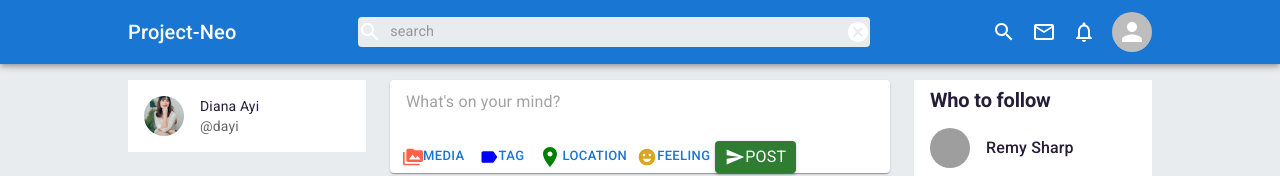
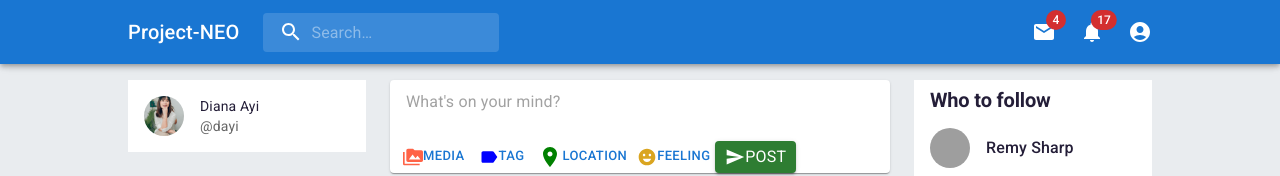
Before and after one commit to jpzambranoleon/project-neo-front-end, a React (Create React App) app: page / in a window 1280 px wide. Shown: the top 176 px of the page. Built offline with nearby package versions, Linux system fonts and the light colour scheme; grey boxes are pictures that could not be loaded.

Commit message:
updated Navbar.jsx

```diff
--- a/src/components/Navbar.jsx
+++ b/src/components/Navbar.jsx
@@ -1,55 +1,48 @@
-import { Cancel, MailOutlined, NotificationsOutlined, Search } from "@mui/icons-material";
-import { alpha, AppBar, Avatar, Badge, InputBase, Toolbar, Typography } from "@mui/material"
-import { makeStyles } from "@mui/styles";
+import { AccountCircle, Cancel, Mail, Notifications, Search } from "@mui/icons-material";
+import { alpha, AppBar, Avatar, Badge, InputBase, Toolbar, Typography, styled, Box, IconButton, CardMedia, CardActionArea } from "@mui/material"
 import { useState } from "react";
 
-const useStyles = makeStyles((theme) => ({
-    logoLg: {
-        display: "none",
-        [theme.breakpoints.up("sm")]: {
-            display: "block",
+const SearchField = styled('div')(({ theme }) => ({
+    position: 'relative',
+    borderRadius: theme.shape.borderRadius,
+    backgroundColor: alpha(theme.palette.common.white, 0.15),
+    '&:hover': {
+      backgroundColor: alpha(theme.palette.common.white, 0.25),
+    },
+    marginRight: theme.spacing(2),
+    marginLeft: 0,
+    width: '100%',
+    [theme.breakpoints.up('sm')]: {
+      marginLeft: theme.spacing(3),
+      width: 'auto',
+    },
+}));
+
+const SearchIconWrapper = styled('div')(({ theme }) => ({
+    padding: theme.spacing(0, 2),
+    height: '100%',
+    position: 'absolute',
+    pointerEvents: 'none',
+    display: 'flex',
+    alignItems: 'center',
+    justifyContent: 'center',
+}));
+
+const StyledInputBase = styled(InputBase)(({ theme }) => ({
+    color: 'inherit',
+    '& .MuiInputBase-input': {
+        padding: theme.spacing(1, 1, 1, 0),
+        // vertical padding + font size from searchIcon
+        paddingLeft: `calc(1em + ${theme.spacing(4)})`,
+        transition: theme.transitions.create('width'),
+        width: '100%',
+        [theme.breakpoints.up('md')]: {
+        width: '20ch',
         },
     },
-    logoSm:{
-        display: "block",
-        [theme.breakpoints.up("sm")]: {
-            display: "none",
-        },
-    },
-    search: {
-        display: "flex",
-        alignItems: "center",
-        backgroundColor: alpha("#e9ecef", 1),
-        '&:hover': {
-            backgroundColor: alpha("#e9ecef", 0.75),
-        },
-        borderRadius: theme.shape.borderRadius,
-        width: "50%",
-        [theme.breakpoints.down("sm")]: {
-            display: (props) => (props.open ? "flex" : "none"),
-            width: "70%",
-        },
-    },
-    cancel: {
-        [theme.breakpoints.up("sm")]: {
-            display: "none",
-        }
-    },
-    searchButton: {
-        marginRight: theme.spacing(2),
-        [theme.breakpoints.up("sm")]: {
-            display: "none"
-        }
-    },
-    icons: {
-        alignItems: "center",
-        display: (props) => (props.open ? "none" : "flex")
-    }
-}))
+}));
 
 const Navbar = () => {
-    const [open, setOpen] = useState(false);
-    const classes = useStyles({ open });
     return (
         <AppBar>
             <Toolbar
@@ -59,27 +52,50 @@
                     width: "80%",
                     margin: "0 auto"
                 }}>
-                <Typography variant="h6" className={classes.logoLg}>
-                    Project-Neo
+                <Typography
+                    variant="h6"
+                    noWrap
+                    component="div"
+                    sx={{ display: { xs: 'block', sm: 'block' } }}
+                >
+                    Project-NEO
                 </Typography>
-                <Typography variant="h6" className={classes.logoSm}>
-                    NEO
-                </Typography>
-                <div className={classes.search}>
-                    <Search />
-                    <InputBase placeholder="search" sx={{ ml: 1, width: "50vw", fontSize: "0.9rem"}}/>
-                    <Cancel className={classes.cancel} onClick={() => setOpen(false)} />
-                </div>
-                <div className={classes.icons}>
-                    <Search className={classes.searchButton} onClick={() => setOpen(true)}/>
-                    <Badge sx={{ mr: 2 }}>
-                        <MailOutlined />
-                    </Badge>
-                    <Badge sx={{ mr: 2 }}>
-                        <NotificationsOutlined />
-                    </Badge>
-                    <Avatar alt="Diana Ayi" />
-                </div>
+
+                <SearchField>
+                    <SearchIconWrapper>
+                        <Search />
+                    </SearchIconWrapper>
+                    <StyledInputBase
+                        placeholder="Search…"
+                        inputProps={{ 'aria-label': 'search' }}
+                    />
+                </SearchField>
+                <Box sx={{ flexGrow: 1 }} />
+                <Box sx={{ display: { xs: 'none', md: 'flex' } }}>
+                    <IconButton size="large" aria-label="show 4 new mails" color="inherit">
+                        <Badge badgeContent={4} color="error">
+                            <Mail />
+                        </Badge>
+                    </IconButton>
+                    <IconButton
+                        size="large"
+                        aria-label="show 17 new notifications"
+                        color="inherit"
+                    >
+                        <Badge badgeContent={17} color="error">
+                            <Notifications />
+                        </Badge>
+                    </IconButton>
+                    <IconButton
+                        size="large"
+                        edge="end"
+                        aria-label="account of current user"
+                        aria-haspopup="true"
+                        color="inherit"
+                    >
+                        <AccountCircle />
+                    </IconButton>
+                </Box>
             </Toolbar>
         </AppBar>
     )
```
